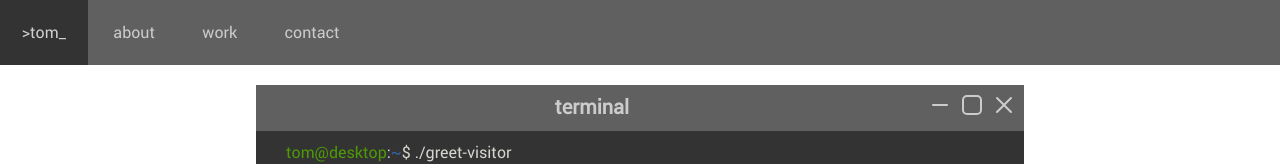
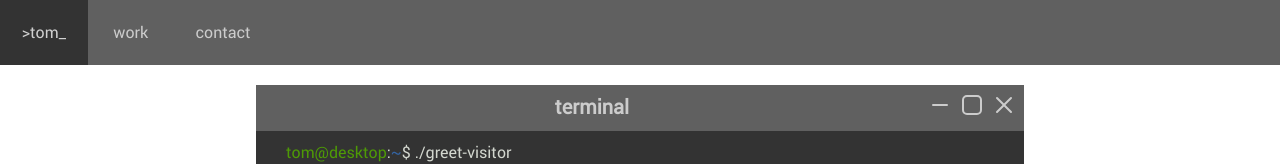
Before and after one commit to kormin/react-portfolio, a React (Create React App) app: page / in a window 1280 px wide. Shown: the top 164 px of the page. Built offline with nearby package versions, Linux system fonts and the light colour scheme.

Commit message:
remove about

```diff
--- a/src/components/Contact.js
+++ b/src/components/Contact.js
@@ -28,7 +28,7 @@ class Contact extends Component {
           <a
             target="_blank"
             rel="noopener noreferrer"
-            href="https://www.github.com/kormin"
+            href="https://github.com/tabao-fs"
           >
             github
           </a>
--- a/src/components/Header.js
+++ b/src/components/Header.js
@@ -4,10 +4,6 @@ const menuItems = [
   {
     'name': '>tom_',
     'link': '#home'
-  },
-  {
-    'name': 'about',
-    'link': '#about'
   },
   {
     'name': 'work',
```
